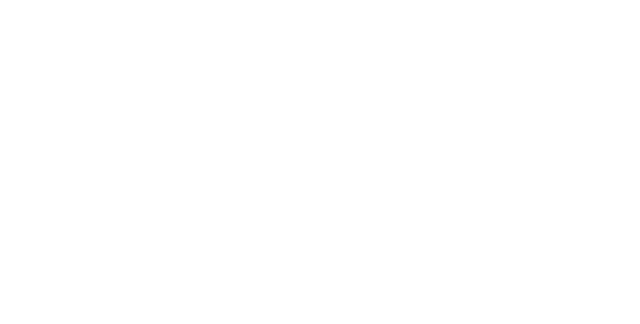
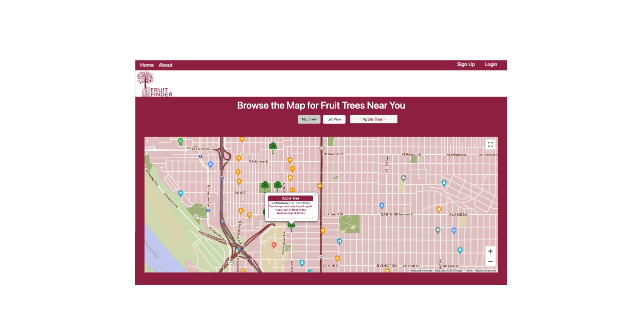
Before and after one commit to Jaywinebrenner/css-land, a Next.js app: page /components/ProjectSlider in a window 1280 px wide. Shown: the part 150-474 px from the top of the page, without its empty margins (319-959 px from the left). Built offline with nearby package versions, Linux system fonts and the light colour scheme.

Commit message:
project slider update

```diff
--- a/pages/components/ProjectSlider.js
+++ b/pages/components/ProjectSlider.js
@@ -3,9 +3,10 @@ import React, {useState} from 'react';
 import "slick-carousel/slick/slick.css";
 import "slick-carousel/slick/slick-theme.css";
 import Slider from "react-slick";
-import Link from 'next/link'
+import Link from 'next/link';
+import projectsData from '../../data/projectsData';
 
-export default function ProjectSlider({props}) {
+export default function ProjectSlider() {
 
     var settings = {
         dots: true,
@@ -23,16 +24,18 @@ export default function ProjectSlider({props}) {
 
             <Slider {...settings}>
                 {
-                    props &&
-                    props.slider.map((s, i) => {
+                    projectsData &&
+                    projectsData.map((s, i) => {
                         return (
                             <div key={`slider-key=${i}`} className="slider__slide">
-                                <img src={s.image.url}/>
+                                <img src={s.image}/>
                                 <div className="slider__text-wrapper">
                                 <Link href={s.url}>
                                     <a target="_blank" rel="noreferrer"><h2>{s.title}</h2></a>
                                 </Link>
-                                <div dangerouslySetInnerHTML={{ __html: s.body}}/>
+                                <div>
+                                    <p>{s.body}{s.link && <a target="_blank" rel="noreferrer" href={s.link.url}>{s.link.text}</a>}</p>
+                                </div>
                                 </div>
                             </div>
                         )
```
